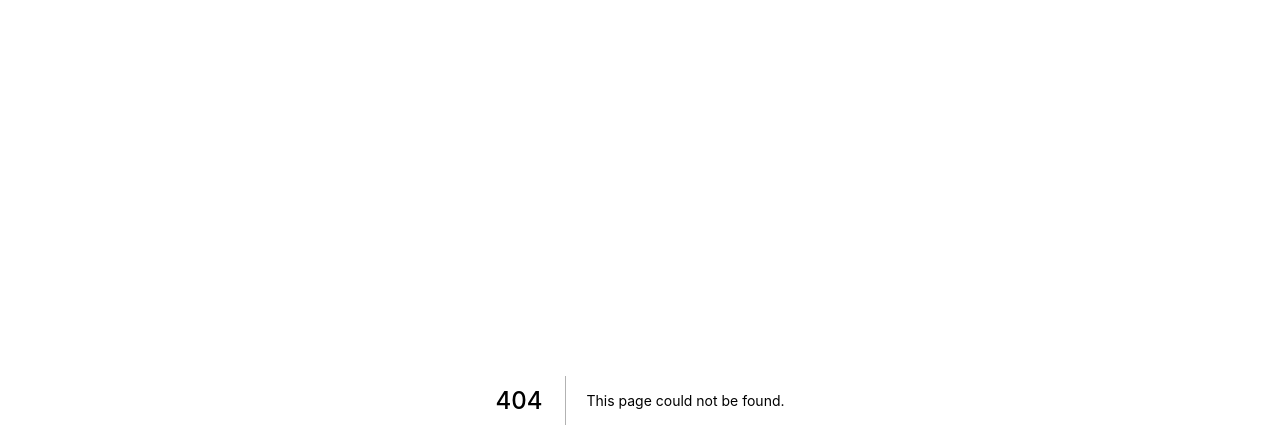
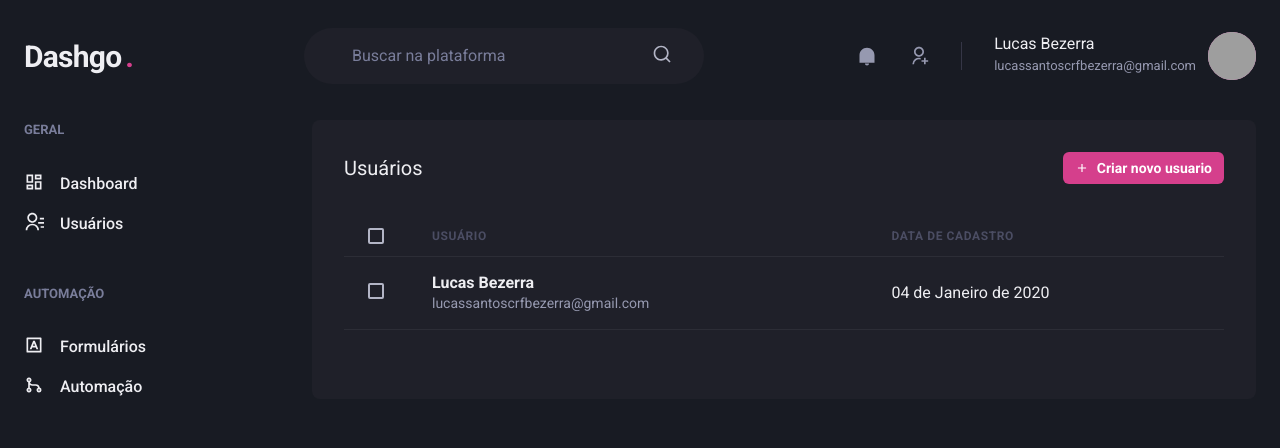
Before and after one commit to Lucasico/DashGo, a Next.js app: page /users in a window 1280 px wide. Before the commit this address had no page. Shown: the top 448 px of the page. Built offline with nearby package versions, Linux system fonts and the light colour scheme; grey boxes are pictures that could not be loaded.

Commit message:
feat: adicionando component de listagem de usuarios

```diff
--- a/src/pages/dashboard.tsx
+++ b/src/pages/dashboard.tsx
@@ -54,7 +54,6 @@ const options = {
       opacityFrom:0.7,
       opacityTo:0.3
     }
-
   }
 }
 
--- /dev/null
+++ b/src/pages/users/index.tsx
@@ -0,0 +1,89 @@
+import { Box, Button, Checkbox, Flex, Heading, Icon, Table, Text,Tbody, Td, Th, Thead, Tr } from "@chakra-ui/react";
+import { RiAddLine } from "react-icons/ri";
+import { Header } from "../../Components/Header";
+import { Sidebar } from "../../Components/Sidebar";
+
+export default function UserList(){
+
+  return(
+    <Box>
+      <Header />
+      <Flex
+        w="100%"
+        my="6"
+        maxWidth={1480}
+        mx="auto"
+        px="6"
+      >
+        <Sidebar />
+
+        <Box
+         flex="1"
+         borderRadius={8}
+         bg="gray.800"
+         p="8"
+        >
+         <Flex
+          mb="8"
+          justify="space-between"
+          align="center"
+         >
+           <Heading
+            size="md"
+            fontWeight="normal"
+           >
+             Usuários
+           </Heading>
+
+           <Button
+            as = "a"
+            size="sm"
+            fontSize="sm"
+            colorScheme="pink"
+            leftIcon={<Icon as = {RiAddLine} />}
+           >
+             Criar novo usuario
+           </Button>
+
+         </Flex>
+         <Table colorScheme="whiteAlpha">
+            <Thead>
+              <Tr>
+                <Th px="6" color="gray.300" width="8">
+                  <Checkbox colorScheme="pink" />
+                </Th>
+                <Th>
+                  Usuário
+                </Th>
+                <Th>
+                  Data de cadastro
+                </Th>
+              </Tr>
+            </Thead>
+            <Tbody>
+              <Tr>
+                <Td px="6">
+                  <Checkbox colorScheme="pink" />
+                </Td>
+                <Td>
+                  <Box>
+                    <Text fontWeight="bold">
+                      Lucas Bezerra
+                    </Text>
+                    <Text fontSize="sm" color="gray.300">
+                      lucassantoscrfbezerra@gmail.com
+                    </Text>
+                  </Box>
+                </Td>
+                <Td>
+                  04 de Janeiro de 2020
+                </Td>
+              </Tr>
+            </Tbody>
+         </Table>
+        </Box>
+      </Flex>
+
+    </Box>
+  )
+}
```
